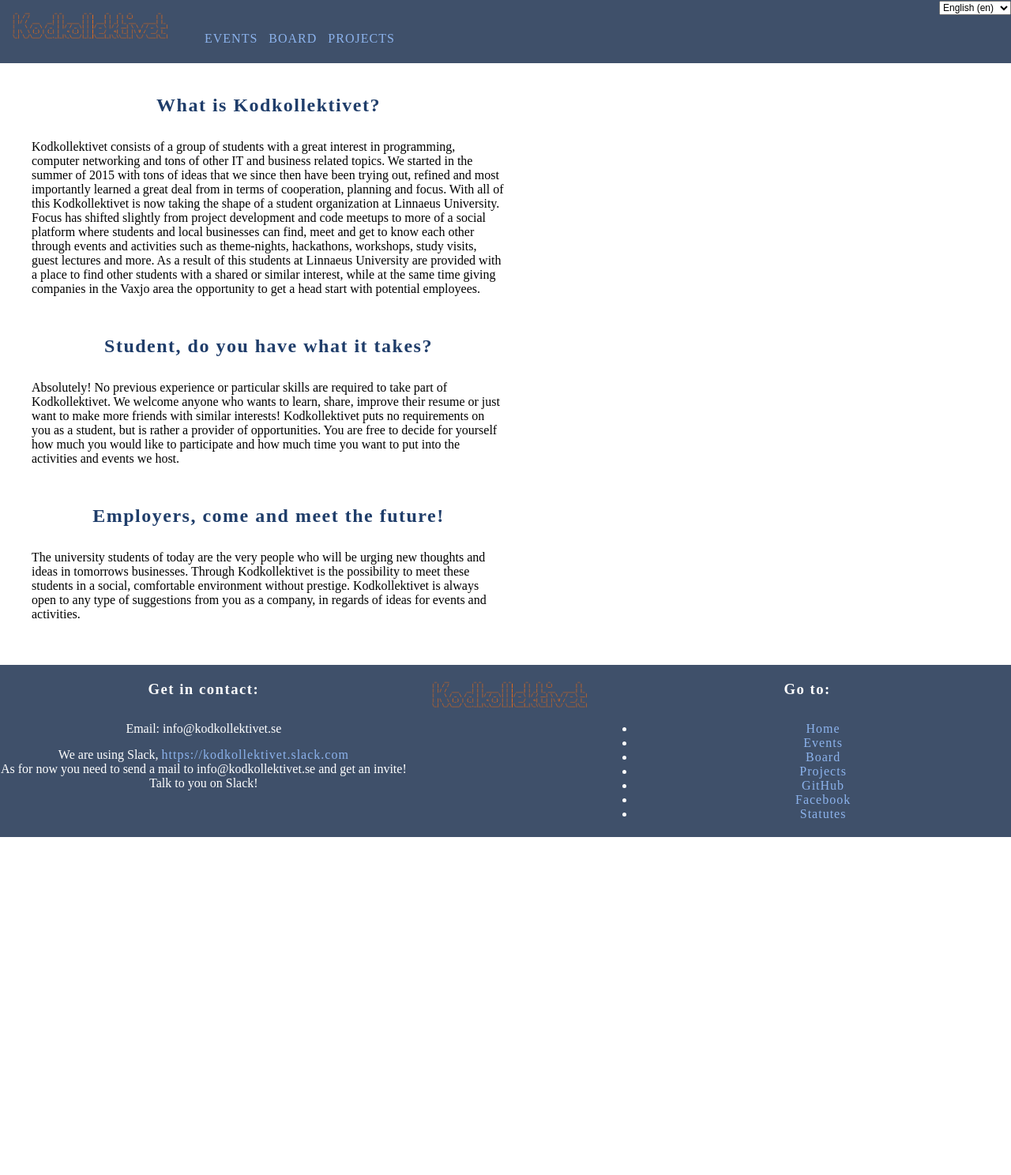
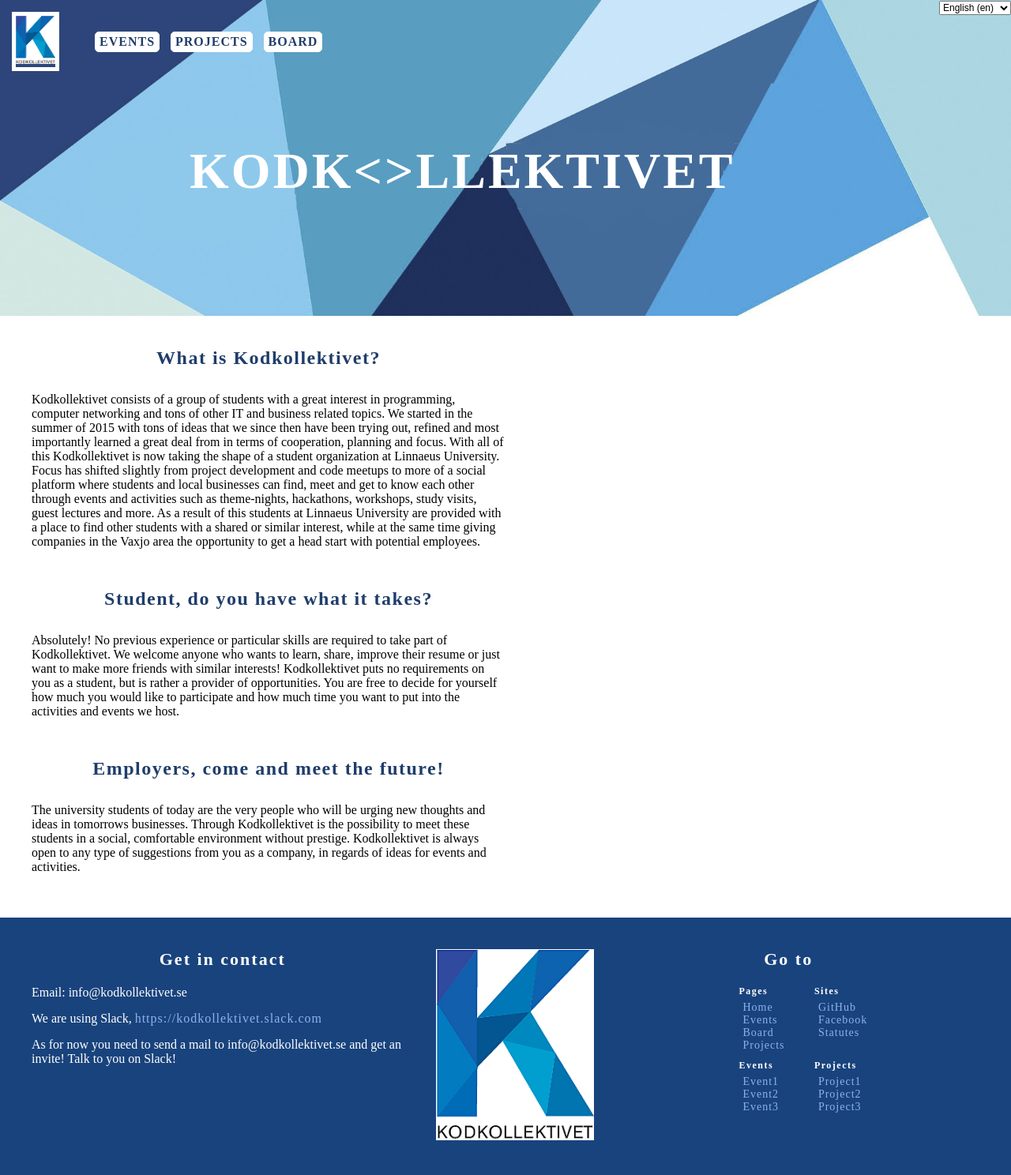
Before and after one commit to Kodkollektivet/kodkollektivet.se, a Django app: page /en/ in a window 1280 px wide. Shown: the whole page at 79% size. Before the commit the page ends 1060 px from the top, so only its background shows below. Run offline with Django 3.2, Linux system fonts and the light colour scheme; data that the repository does not hold is empty.

Commit message:
Header/Footer basic styling completed

```diff
--- a/kodkollektivet/static/css/compass/sass/_base.sass
+++ b/kodkollektivet/static/css/compass/sass/_base.sass
@@ -27,6 +27,7 @@ a
 main
   padding: 40px
   background-color: white
+  min-height: 300px
   section
     max-width: 600px
     &:not(:first-child)
--- a/kodkollektivet/static/css/compass/sass/_footer.sass
+++ b/kodkollektivet/static/css/compass/sass/_footer.sass
@@ -1,20 +1,49 @@
 footer
   @include outer-container()
-  padding: 20px 0px
-  background-color: $main-color-grey
+  padding: 40px
+  background-color: $main-color-darker
   color: white
   .contact,.goto
     @include span-columns(5)
     text-align: center
     h3
+      margin-bottom: 20px
+      font-size: 22px
+      letter-spacing: 2px
       color: white
+  .contact
+    div
+      display: inline-block
+      margin: 0 auto
+      p
+        text-align: left
   .logo-footer
     @include span-columns(2)
     text-align: center
     img
       width: 200px
   .goto
-    display: inline-block
+    div
+      display: inline-block
+      margin: 0 auto
+      .links
+        display: block
+        @include outer-container()
+        &:last-child
+          margin-top: 10px
+        ul
+          @include span-columns(6)
+          display: inline-block
+          margin: 0 auto
+          list-style-type: none
+          font-size: 14px
+          h4
+            margin: 0 0 5px -5px
+            color: white
+            font-size: 12px
+          text-align: left
   @media screen and (max-width: $breakpoint-tablet)
     .contact,.goto,.logo-footer
       @include span-columns(12)
+      &:not(:first-child)
+        margin-top: 30px
--- a/kodkollektivet/static/css/compass/sass/_header.sass
+++ b/kodkollektivet/static/css/compass/sass/_header.sass
@@ -1,27 +1,49 @@
 header
   position: relative
-  height: 80px
+  height: 400px
   padding: 15px
-  background-color: $main-color-grey
+  @include background(image_url("kk_background.jpg"), no-repeat)
+  @include background-size(cover)
+  h1
+    display: inline-block
+    position: absolute
+    left: 50%
+    top: 45%
+    color: white
+    font-size: 64px
+    letter-spacing: 3px
+    margin-left: -400px
   .logo
     display: inline-block
+    border: 5px solid white
     img
-      width: 200px
+      width: 50px
   nav
     display: inline-block
-    margin: 0 auto
+    position: absolute
+    top: 40px
+    left: 80px
     ul
       li
+        background-color: white
+        border-radius: 5px
+        padding: 3px 5px
         display: inline-block
         &:not(:first-child)
           margin-left: 10px
+        border: 1px solid white
+        &:hover
+          border-color: $main-color-light
         a
-          color: $main-color-light
+          color: $main-color-dark
+          font-weight: 600
           text-transform: uppercase
           text-decoration: none
           letter-spacing: 1px
+          &:visited
+            color: $main-color-dark
           &:hover
-            color: white
+            color: $main-color-light
 
   #changelang
     position: absolute
@@ -29,3 +51,8 @@ header
     right: 0
     select
       font-size: 12px
+  @media screen and (max-width: 830px)
+    h1
+      font-size: 32px
+      letter-spacing: 2px
+      margin-left: -202px
--- a/kodkollektivet/static/css/compass/sass/_variables.sass
+++ b/kodkollektivet/static/css/compass/sass/_variables.sass
@@ -4,5 +4,6 @@ $main-color-lighter: #4386EA
 $main-color-light: #8CB3ED
 $main-color-grey: #3F506A
 $main-color-dark: #1F3D6A
+$main-color-darker: #19437d
 $max-width: 2000px
 $breakpoint-tablet: 768px
--- a/kodkollektivet/static/css/main.css
+++ b/kodkollektivet/static/css/main.css
@@ -47,12 +47,13 @@ a:visited {
 main {
   padding: 40px;
   background-color: white;
+  min-height: 300px;
 }
-/* line 30, compass/sass/_base.sass */
+/* line 31, compass/sass/_base.sass */
 main section {
   max-width: 600px;
 }
-/* line 32, compass/sass/_base.sass */
+/* line 33, compass/sass/_base.sass */
 main section:not(:first-child) {
   margin-top: 50px;
 }
@@ -60,51 +61,90 @@ main section:not(:first-child) {
 /* line 1, compass/sass/_header.sass */
 header {
   position: relative;
-  height: 80px;
+  height: 400px;
   padding: 15px;
-  background-color: #3F506A;
+  background: url('../img/kk_background.jpg?1487881801'), no-repeat;
+  -moz-background-size: cover;
+  -o-background-size: cover;
+  -webkit-background-size: cover;
+  background-size: cover;
 }
-/* line 6, compass/sass/_header.sass */
+/* line 7, compass/sass/_header.sass */
+header h1 {
+  display: inline-block;
+  position: absolute;
+  left: 50%;
+  top: 45%;
+  color: white;
+  font-size: 64px;
+  letter-spacing: 3px;
+  margin-left: -400px;
+}
+/* line 16, compass/sass/_header.sass */
 header .logo {
   display: inline-block;
+  border: 5px solid white;
 }
-/* line 8, compass/sass/_header.sass */
+/* line 19, compass/sass/_header.sass */
 header .logo img {
-  width: 200px;
+  width: 50px;
 }
-/* line 10, compass/sass/_header.sass */
+/* line 21, compass/sass/_header.sass */
 header nav {
   display: inline-block;
-  margin: 0 auto;
+  position: absolute;
+  top: 40px;
+  left: 80px;
 }
-/* line 14, compass/sass/_header.sass */
+/* line 27, compass/sass/_header.sass */
 header nav ul li {
+  background-color: white;
+  border-radius: 5px;
+  padding: 3px 5px;
   display: inline-block;
+  border: 1px solid white;
 }
-/* line 16, compass/sass/_header.sass */
+/* line 32, compass/sass/_header.sass */
 header nav ul li:not(:first-child) {
   margin-left: 10px;
 }
-/* line 18, compass/sass/_header.sass */
+/* line 35, compass/sass/_header.sass */
+header nav ul li:hover {
+  border-color: #8CB3ED;
+}
+/* line 37, compass/sass/_header.sass */
 header nav ul li a {
-  color: #8CB3ED;
+  color: #1F3D6A;
+  font-weight: 600;
   text-transform: uppercase;
   text-decoration: none;
   letter-spacing: 1px;
 }
-/* line 23, compass/sass/_header.sass */
+/* line 43, compass/sass/_header.sass */
+header nav ul li a:visited {
+  color: #1F3D6A;
+}
+/* line 45, compass/sass/_header.sass */
 header nav ul li a:hover {
-  color: white;
+  color: #8CB3ED;
 }
-/* line 26, compass/sass/_header.sass */
+/* line 48, compass/sass/_header.sass */
 header #changelang {
   position: absolute;
   top: 0;
   right: 0;
 }
-/* line 30, compass/sass/_header.sass */
+/* line 52, compass/sass/_header.sass */
 header #changelang select {
   font-size: 12px;
+}
+@media screen and (max-width: 830px) {
+  /* line 55, compass/sass/_header.sass */
+  header h1 {
+    font-size: 32px;
+    letter-spacing: 2px;
+    margin-left: -202px;
+  }
 }
 
 /* line 1, compass/sass/_footer.sass */
@@ -112,8 +152,8 @@ footer {
   max-width: 2000px;
   margin-left: auto;
   margin-right: auto;
-  padding: 20px 0px;
-  background-color: #3F506A;
+  padding: 40px;
+  background-color: #19437d;
   color: white;
 }
 /* line 15, ../../../../../.rvm/gems/ruby-2.3.3/gems/bourbon-compass-4.0.2/stylesheets/bourbon/addons/_clearfix.scss */
@@ -136,9 +176,21 @@ footer .contact:last-child, footer .goto:last-child {
 }
 /* line 9, compass/sass/_footer.sass */
 footer .contact h3, footer .goto h3 {
+  margin-bottom: 20px;
+  font-size: 22px;
+  letter-spacing: 2px;
   color: white;
 }
-/* line 11, compass/sass/_footer.sass */
+/* line 15, compass/sass/_footer.sass */
+footer .contact div {
+  display: inline-block;
+  margin: 0 auto;
+}
+/* line 18, compass/sass/_footer.sass */
+footer .contact div p {
+  text-align: left;
+}
+/* line 20, compass/sass/_footer.sass */
 footer .logo-footer {
   float: left;
   display: block;
@@ -150,16 +202,56 @@ footer .logo-footer {
 footer .logo-footer:last-child {
   margin-right: 0;
 }
-/* line 14, compass/sass/_footer.sass */
+/* line 23, compass/sass/_footer.sass */
 footer .logo-footer img {
   width: 200px;
 }
-/* line 16, compass/sass/_footer.sass */
-footer .goto {
+/* line 26, compass/sass/_footer.sass */
+footer .goto div {
   display: inline-block;
+  margin: 0 auto;
+}
+/* line 29, compass/sass/_footer.sass */
+footer .goto div .links {
+  display: block;
+  max-width: 2000px;
+  margin-left: auto;
+  margin-right: auto;
+}
+/* line 15, ../../../../../.rvm/gems/ruby-2.3.3/gems/bourbon-compass-4.0.2/stylesheets/bourbon/addons/_clearfix.scss */
+footer .goto div .links:after {
+  content: "";
+  display: table;
+  clear: both;
+}
+/* line 32, compass/sass/_footer.sass */
+footer .goto div .links:last-child {
+  margin-top: 10px;
+}
+/* line 34, compass/sass/_footer.sass */
+footer .goto div .links ul {
+  float: left;
+  display: block;
+  margin-right: 2.35765%;
+  width: 48.82117%;
+  display: inline-block;
+  margin: 0 auto;
+  list-style-type: none;
+  font-size: 14px;
+  text-align: left;
+}
+/* line 38, ../../../../../.rvm/gems/ruby-2.3.3/gems/neat-compass-1.6.0/stylesheets/neat/grid/_span-columns.scss */
+footer .goto div .links ul:last-child {
+  margin-right: 0;
+}
+/* line 40, compass/sass/_footer.sass */
+footer .goto div .links ul h4 {
+  margin: 0 0 5px -5px;
+  color: white;
+  font-size: 12px;
 }
 @media screen and (max-width: 768px) {
-  /* line 19, compass/sass/_footer.sass */
+  /* line 46, compass/sass/_footer.sass */
   footer .contact, footer .goto, footer .logo-footer {
     float: left;
     display: block;
@@ -170,4 +262,8 @@ footer .goto {
   footer .contact:last-child, footer .goto:last-child, footer .logo-footer:last-child {
     margin-right: 0;
   }
+  /* line 48, compass/sass/_footer.sass */
+  footer .contact:not(:first-child), footer .goto:not(:first-child), footer .logo-footer:not(:first-child) {
+    margin-top: 30px;
+  }
 }
--- a/kodkollektivet/templates/base.html
+++ b/kodkollektivet/templates/base.html
@@ -23,7 +23,8 @@
 
   <body>
     <header>
-      <a class="btn-open logo" href="{% url 'home' %}"><img src="{% static 'img/logo.png' %}" /></a>
+      <h1>KODK<>LLEKTIVET</h1>
+      <a class="btn-open logo" href="{% url 'home' %}"><img src="{% static 'img/KK_logo.jpg' %}" /></a>
       {% include 'menu.html' %}
       <form action="{% url 'set_language' %}" method="post" id="changelang">
         {% csrf_token %}
@@ -120,13 +121,17 @@
 
     <footer>
       <div class="contact">
-        <h3>{% trans "Get in contact" %}:</h3>
+        <div>
+          <h3>{% trans "Get in contact" %}</h3>
           <p>
             Email: info@kodkollektivet.se
           </p>
-        {% trans "We are using Slack" %}, <a href="https://kodkollektivet.slack.com">
+          <p>
+            {% trans "We are using Slack" %},
+            <a href="https://kodkollektivet.slack.com">
               https://kodkollektivet.slack.com
             </a>
+          </p>
           <p>
             {% blocktrans %}
             As for now you need to send a mail to info@kodkollektivet.se and get an invite!
@@ -134,24 +139,45 @@
             {% endblocktrans %}
           </p>
         </div>
-
+      </div>
       <div class="logo-footer">
-        <a class="btn-open logo" href="{% url 'home' %}"><img src="{% static 'img/logo.png' %}" /></a>
+        <a class="btn-open logo" href="{% url 'home' %}"><img src="{% static 'img/KK_logo.jpg' %}" /></a>
       </div>
 
       <div class="goto">
+        <h3>Go to</h3>
+        <div>
           <div class="links">
-          <h3>Go to:</h3>
-          <ul>
+            <ul class="pages">
+              <h4>Pages</h4>
               <li><a href="{% url "home" %}">{% trans "Home" %}</a></li>
               <li><a href="{% url "kodkollektivet:eventslistview" %}">{% trans "Events" %}</a></li>
               <li><a href="{% url "kodkollektivet:boardtemplateview" %}">{% trans "Board" %}</a></li>
               <li><a href="{% url "kodkollektivet:projectslistview" %}">{% trans "Projects" %}</a></li>
+            </ul>
+            <ul class="sites">
+              <h4>Sites</h4>
               <li><a href="https://github.com/Kodkollektivet" target="_blank">GitHub</a></li>
               <li><a href="https://www.facebook.com/kodkollektivet/" target="_blank">Facebook</a></li>
               <li><a href="https://github.com/Kodkollektivet/documents/blob/master/stadgar/stadgar.md" target="_blank">{% trans "Statutes" %}</a></li>
             </ul>
           </div>
+
+          <div class="links">
+            <ul class="events">
+              <h4>Events</h4>
+              <li><a href="">Event1</a></li>
+              <li><a href="">Event2</a></li>
+              <li><a href="">Event3</a></li>
+            </ul>
+            <ul class="projects">
+              <h4>Projects</h4>
+              <li><a href="#project1" target="_blank">Project1</a></li>
+              <li><a href="#2" target="_blank">Project2</a></li>
+              <li><a href="#3" target="_blank">Project3</a></li>
+            </ul>
+          </div>
+        </div>
       </div>
     </footer>
   </body>
--- a/kodkollektivet/templates/menu.html
+++ b/kodkollektivet/templates/menu.html
@@ -2,7 +2,7 @@
 <nav>
   <ul>
     <li><a href="{% url "kodkollektivet:eventslistview" %}">{% trans "Events" %}</a></li>
+    <li><a href="{% url "kodkollektivet:projectslistview" %}">{% trans "Projects" %}</a></li>
     <li><a href="{% url "kodkollektivet:boardtemplateview" %}">{% trans "Board" %}</a></li>
-    <li><a href="{% url "kodkollektivet:projectslistview" %}">{% trans "Projects" %}</a></li>
   </ul>
 </nav>
```
Lines whose indentation alone changed are shown as unchanged.
